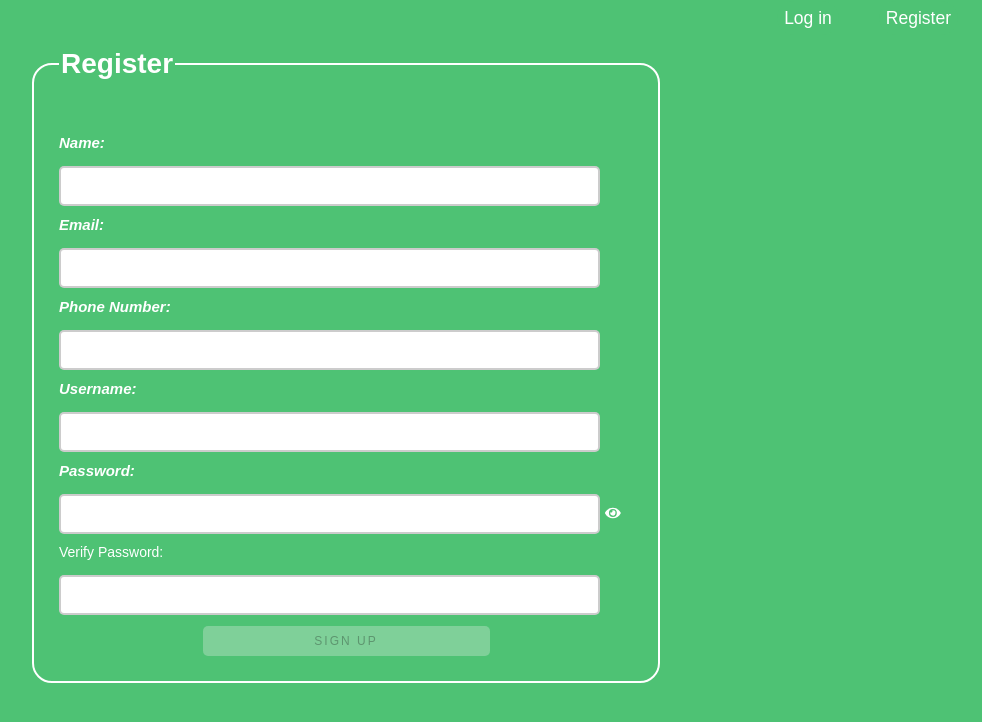
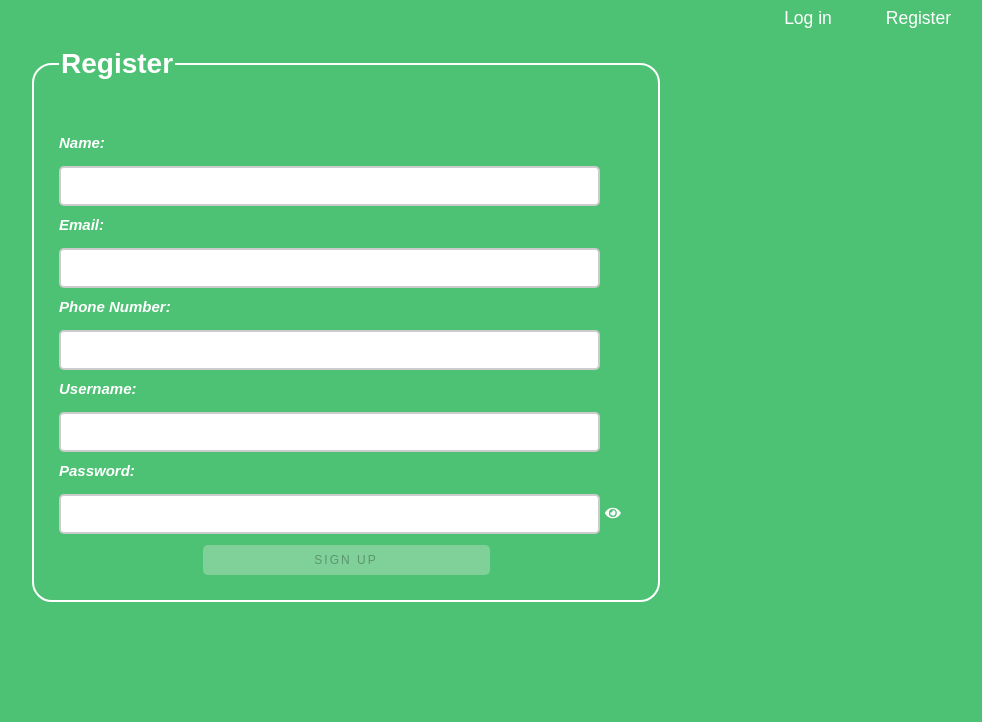
Before and after one commit to bw-pt-water-my-plants3/front-end, a React (Create React App) app in the folder log-in-form/: page /register in a window 1280 px wide. Shown: the top 722 px of the page, without its empty margins (294-1276 px from the left). Built offline with nearby package versions, Linux system fonts and the light colour scheme.

Commit message:
Styled and Forms Working

```diff
--- a/log-in-form/src/components/RegisterForm.js
+++ b/log-in-form/src/components/RegisterForm.js
@@ -11,7 +11,6 @@ export default function RegisterForm() {
     phone: "",
     username: "",
     password: "",
-    verifyPassword: ""
   });
 
   const [buttonIsDisabled, setButtonIsDisabled] = useState(true);
@@ -24,7 +23,6 @@ export default function RegisterForm() {
     phone: "",
     username: "",
     password: "",
-    verifyPassword: ""
   });
 
   const eye = <FontAwesomeIcon icon={faEye} />;
@@ -82,7 +80,6 @@ export default function RegisterForm() {
           phone: "",
           username: "",
           password: "",
-          verifyPassword: ""
         });
       })
       .catch((err) => {
@@ -174,17 +171,6 @@ export default function RegisterForm() {
           {errors.password.length > 0 ? (
             <p className="error">{errors.password}</p>
           ) : null}
-          <label htmlFor="verifyPassword">Verify Password: </label>
-          <input
-            type={password ? "text" : "password"}
-            id="verifyPassword"
-            name="verifyPassword"
-            onChange={inputChange}
-            value={formState.verifyPassword}
-          />
-          {errors.verifyPassword.length > 0 ? (
-            <p className="error">{errors.verifyPassword}</p>
-          ) : null}
 
           <button type="submit" disabled={buttonIsDisabled}>
             Sign Up
```
